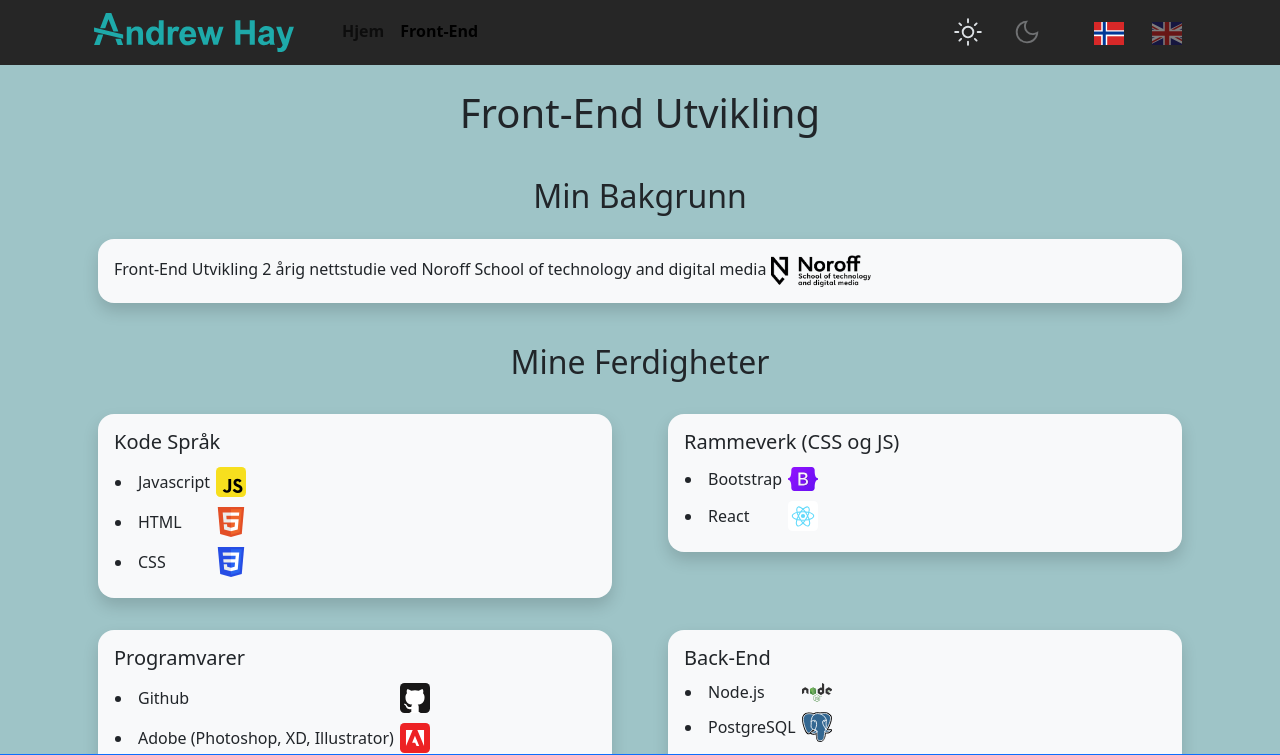
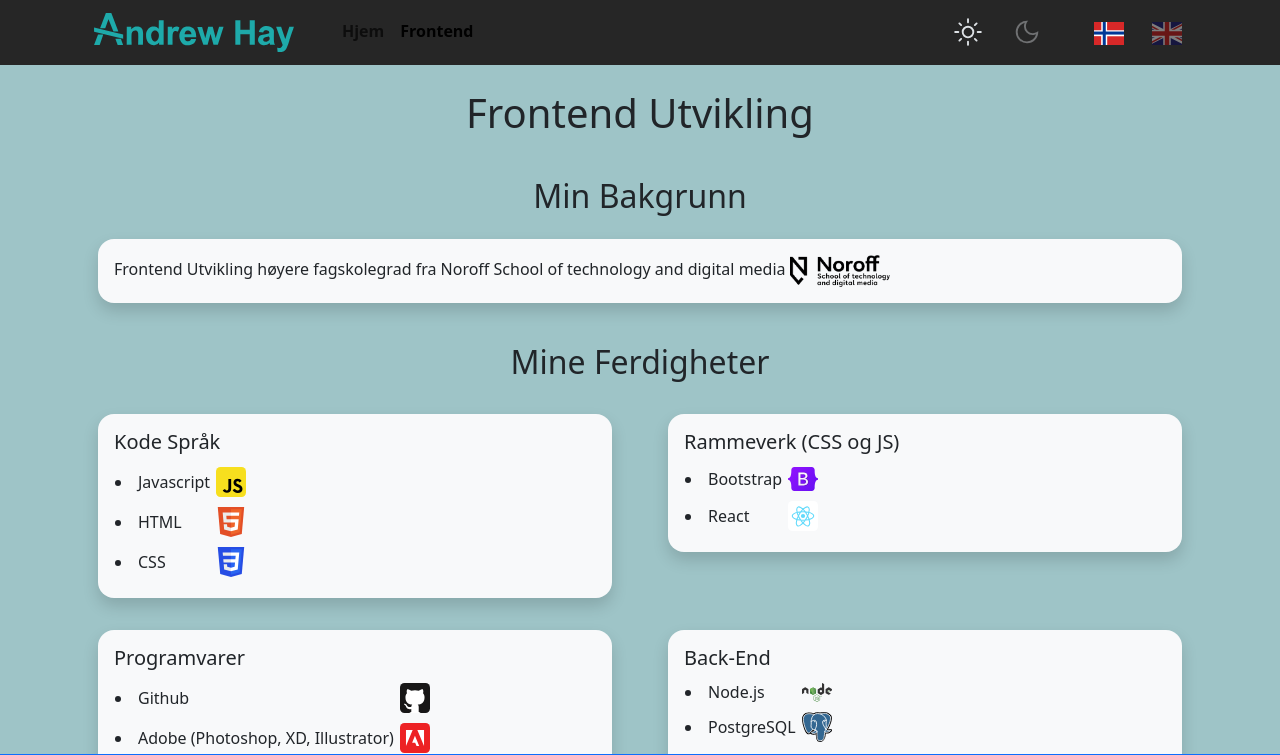
Before and after one commit to andjhay/andrewhay, a website with bundled scripts: page portfolio.html in a window 1280 px wide. Both pictures are taken after a click on the radio button 1088 px from the left and 17 px from the top of the page. Shown: the top 755 px of the page. Built offline with nearby package versions, Linux system fonts and the light colour scheme.

Commit message:
front-end to frontend norsk

```diff
--- a/js/language.js
+++ b/js/language.js
@@ -1,6 +1,7 @@
 import { load, save } from "./storage.js";
-
+const docTitle = document.getElementById("doc-title");
 const homeNav = document.getElementById("home");
+const frontNav = document.getElementById("front");
 const about = document.getElementById("about");
 const content = document.getElementById("content");
 const mainTitle = document.getElementById("main-title");
@@ -41,7 +42,8 @@ export function selectLanguage(path) {
 }
 
 function applyEnglish(currentPage) {
-  homeNav.innerHTML = "<b>Home</b>";
+  homeNav.innerHTML = "Home";
+  frontNav.innerHTML = "Front-End";
   if (currentPage == "" || currentPage == "index") {
     about.innerHTML = "About Me";
     content.innerHTML = `
@@ -67,6 +69,7 @@ function applyEnglish(currentPage) {
     cvButton.innerHTML = "Download my CV";
   }
   if (currentPage == "portfolio") {
+    docTitle.innerHTML = "Andrew Hay - Front-End";
     mainTitle.innerHTML = "Front-End Development";
     backgroundTitle.innerHTML = "My Background";
     skillsTitle.innerHTML = "My Skills";
@@ -76,13 +79,14 @@ function applyEnglish(currentPage) {
     planning.innerHTML = "Project Planning (Kanban, Gantt)";
     applications.innerHTML = "Applications";
     browser.innerHTML = "Accessibility and SEO";
-    content.innerHTML = "Front-End Development 2 year online studies at" + " ";
+    content.innerHTML = "Front-End Development higher professional degree from" + " ";
     management.innerHTML = "Project Management Systems";
   }
 }
 
 function applyNorsk(currentPage) {
-  homeNav.innerHTML = "<b>Hjem</b>";
+  homeNav.innerHTML = "Hjem";
+  frontNav.innerHTML = "Frontend";
   if (currentPage == "" || currentPage == "index") {
     about.innerHTML = "Om Meg";
     content.innerHTML = `
@@ -104,11 +108,12 @@ function applyNorsk(currentPage) {
   <p>
     Venligst kontakt meg via <a href="mailto: contact@andrewhay.no"><b>contact@andrewhay.no</b></a> med spørsmål.
     </p>`;
-    portfolioButton.innerHTML = `Til Front-End Portefølje`;
+    portfolioButton.innerHTML = `Til Frontend Portefølje`;
     cvButton.innerHTML = "Last ned min CV";
   }
   if (currentPage == "portfolio") {
-    mainTitle.innerHTML = "Front-End Utvikling";
+    docTitle.innerHTML = "Andrew Hay - Frontend";
+    mainTitle.innerHTML = "Frontend Utvikling";
     backgroundTitle.innerHTML = "Min Bakgrunn";
     skillsTitle.innerHTML = "Mine Ferdigheter";
     portfolioTitle.innerHTML = "Portefølje";
@@ -117,7 +122,7 @@ function applyNorsk(currentPage) {
     planning.innerHTML = "Prosjekt Planlegging (Kanban, Gantt)";
     applications.innerHTML = "Programvarer";
     browser.innerHTML = "Tilgjengelighet and SEO";
-    content.innerHTML = "Front-End Utvikling 2 årig nettstudie ved" + " ";
+    content.innerHTML = "Frontend Utvikling høyere fagskolegrad fra" + " ";
     management.innerHTML = "Prosjekt Kontroll Systemer";
   }
 }
--- a/portfolio.html
+++ b/portfolio.html
@@ -1,7 +1,7 @@
 <!DOCTYPE html>
 <html lang="en" data-bs-theme="light">
   <head>
-    <title>Andrew Hay - Front-End</title>
+    <title id="doc-title">Andrew Hay</title>
     <link rel="icon" href="./img/andrewhaylogosmallaqua.svg" />
     <meta name="theme-color" content="#1EAAAA" />
     <meta charset="UTF-8" />
@@ -35,10 +35,10 @@
         <div class="collapse navbar-collapse px-3" id="navbarSupportedContent">
           <ul class="navbar-nav w-100">
             <li class="nav-item m-auto m-lg-0">
-              <a id="home" class="nav-link" href="./"><b>Home</b></a>
+              <a class="nav-link" href="./"><b id="home"></b></a>
             </li>
             <li class="nav-item m-auto m-lg-0">
-              <a class="nav-link active" aria-current="page" href="portfolio.html"><b>Front-End</b></a>
+              <a class="nav-link active" aria-current="page" href="portfolio.html"><b id="front"></b></a>
             </li>
             <li class="nav-item m-auto m-lg-0 ms-lg-auto">
               <input type="radio" class="btn-check" name="mode" id="light" autocomplete="off" />
@@ -71,7 +71,7 @@
     </header>
     <main>
       <div class="container mb-2 py-4">
-        <h1 id="main-title" class="text-center pb-2">Front-End Development</h1>
+        <h1 id="main-title" class="text-center pb-2"></h1>
         <h2 id="background-title" class="text-center pb-2 pt-4"></h2>
         <div data-id="1" class="bg-light rounded-4 border-0 shadow m-3 p-3">
           <span id="content"></span>Noroff School of technology and digital media
```
Also changed, not shown: index.html (+2 -2 lines), 1 other file.
